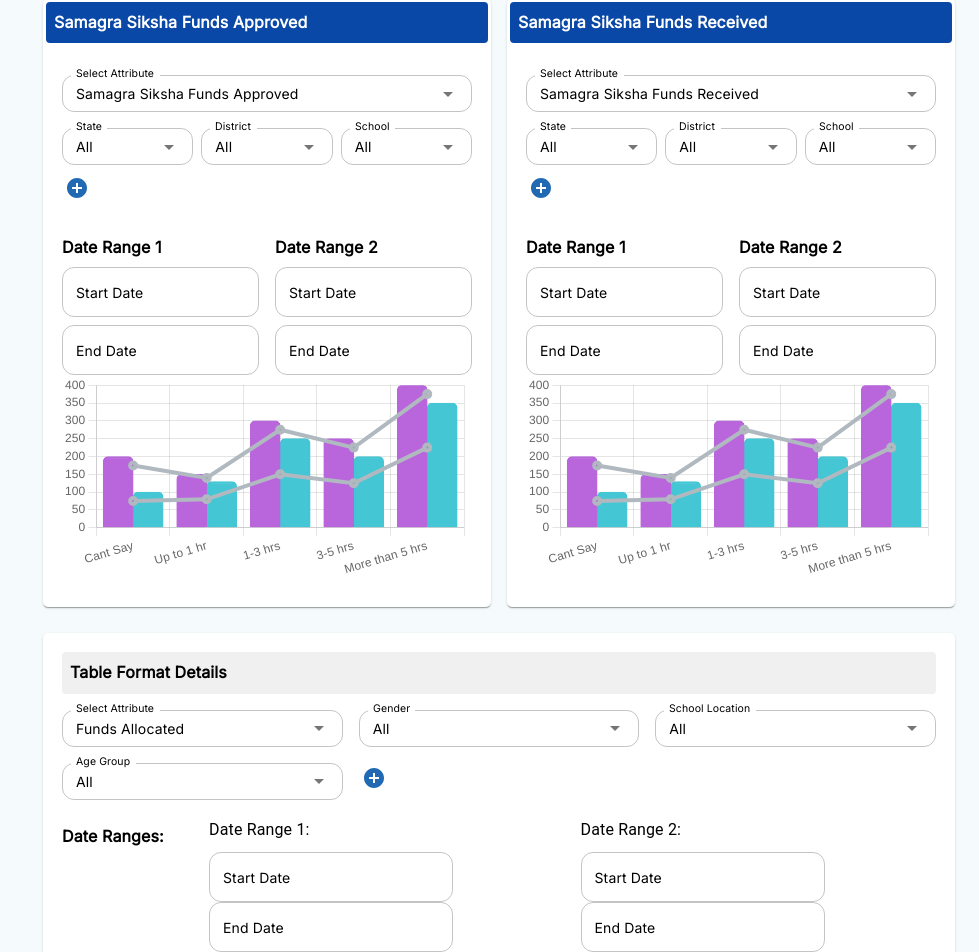
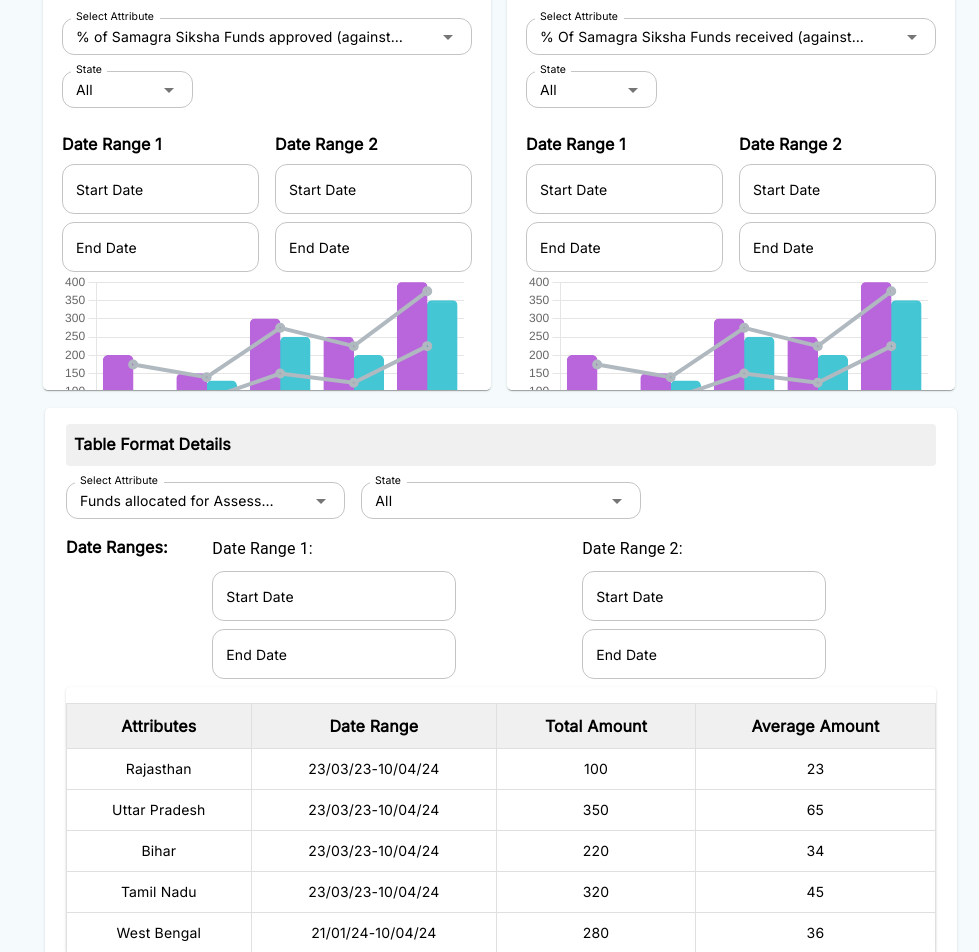
Before and after one commit to anshika2432001/auro_proj, a React (Create React App) app: page /budgetState in a window 1280 px wide. Shown: the part 800-1752 px from the top of the page, without its empty margins (301-1280 px from the left). Built offline with nearby package versions, Linux system fonts and the light colour scheme.

Commit message:
updated code

```diff
--- a/package.json
+++ b/package.json
@@ -15,6 +15,7 @@
     "@testing-library/react": "^13.4.0",
     "@testing-library/user-event": "^13.5.0",
     "axios": "^1.7.2",
+    "d3": "^7.9.0",
     "dayjs": "^1.11.11",
     "formik": "^2.4.6",
     "jquery": "^3.7.1",
--- a/src/pages/Dashboard/DashboardPages/BudgetState.js
+++ b/src/pages/Dashboard/DashboardPages/BudgetState.js
@@ -4,35 +4,129 @@
 import TableComponent from '../components/TableComponent';
 
 const dropdownOptions = [
-  { id: 1, value: 'Funds Allocated' },
-  { id: 2, value: 'Public Expenditure' },
-  { id: 3, value: 'Samagra Siksha Funds Approved' },
-  { id: 4, value: 'Samagra Siksha Funds Received' }
+  { id: 1, value: 'Funds allocated for Assessment Cell in SCERT' },
+  { id: 2, value: 'Public expenditure on education as a % of total public expenditure in the state' },
+  { id: 3, value: '% of Samagra Siksha Funds approved (against funds proposed by the state) during the previous financial year - For Govt and Govt aided' },
+  { id: 4, value: '% Of Samagra Siksha Funds received (against funds approved to the state) during the previous financial year - For Govt and Govt aided' }
 ];
 
 const attributeBasedDropdowns = {
-  1: ['State', 'District', 'School', 'Date Period', 'Grade', 'Subject', 'Learning Level'],
-  2: ['State', 'District', 'School', 'Date Period', 'Grade', 'Subject', 'Learning Level'],
-  3: ['State', 'District', 'School', 'Date Period', 'Grade', 'Subject', 'Learning Level'],
-  4: ['State', 'District', 'School', 'Date Period', 'Grade', 'Subject', 'Learning Level']
+  1: ['State'],
+  2: ['State'],
+  3: ['State'],
+  4: ['State']
 };
+
+const chartData = {
+  labels: ['Rajasthan', 'Uttar Pradesh', 'Bihar', 'Tamil Nadu', 'West Bengal'],
+  datasets: [
+    {
+      label: 'Amount/ Percentage of fund allocated',
+      type: 'bar',
+      backgroundColor: 'rgba(185,102,220,1)',
+      borderColor: 'rgba(185,102,220,1)',
+      borderWidth: 2,
+      data: [200, 150, 300, 250, 400],
+      barThickness: 30,
+      borderRadius: 5,
+      order: 2,
+    },
+    {
+      label: 'Amount/ Percentage of fund allocated',
+      type: 'bar',
+      backgroundColor: 'rgba(68,198,212,1)',
+      borderColor: 'rgba(68,198,212,1)',
+      borderWidth: 2,
+      borderRadius: 5,
+      data: [100, 130, 250, 200, 350],
+      barThickness: 30,
+      order: 2,
+    },
+    {
+      label: 'Average Amount',
+      type: 'line',
+      borderColor: 'rgba(177,185,192,1)',
+      borderWidth: 4,
+      fill: false,
+      data: [175, 140, 275, 225, 375],
+      spanGaps: true,
+      order: 1,
+    },
+    {
+      label: 'Average Amount',
+      type: 'line',
+      borderColor: 'rgba(177,185,192,1)',
+      borderWidth: 4,
+      fill: false,
+      data: [75, 80, 150, 125, 225],
+      spanGaps: true,
+      order: 1,
+    },
+  ],
+};
+
+const tableInfo = [
+  {
+    attributes: "Rajasthan",
+    dateRange: "23/03/23-10/04/24",
+    totalValue: "100",
+    avgValue: "23"
+  },
+  {
+    attributes: "Uttar Pradesh",
+    dateRange: "23/03/23-10/04/24",
+    totalValue: "350",
+    avgValue: "65"
+  },
+  {
+    attributes: "Bihar",
+    dateRange: "23/03/23-10/04/24",
+    totalValue: "220",
+    avgValue: "34"
+  },
+  {
+    attributes: "Tamil Nadu",
+    dateRange: "23/03/23-10/04/24",
+    totalValue: "320",
+    avgValue: "45"
+  },
+  {
+    attributes: "West Bengal",
+    dateRange: "21/01/24-10/04/24",
+    totalValue: "280",
+    avgValue: "36"
+  },
+];
+
+const tableHeadings = [
+  'Attributes',
+  'Date Range',
+  'Total Amount',
+  'Average Amount'
+];
 
 const BudgetState = () => {
   return (
     <div>
       <h2>Budget and Expenditure</h2>
       <Grid container spacing={2}>
-        {dropdownOptions.map((option, index) => (
+      {dropdownOptions.slice(0, 4).map((option, index) => (
           <Grid item xs={12} sm={6} md={6} lg={6} key={index}>
             <CardComponent
               title={option}
               dropdownOptions={dropdownOptions}
               attributeBasedDropdowns={attributeBasedDropdowns}
+              chartData={chartData}
             />
           </Grid>
         ))}
         <Grid item xs={12}>
-          <TableComponent title={dropdownOptions[0]} dropdownOptions={dropdownOptions} />
+          <TableComponent
+          dropdownOptions={dropdownOptions}
+          attributeBasedDropdowns={attributeBasedDropdowns}
+          tableInfo={tableInfo}
+          tableHeadings={tableHeadings}
+          />
         </Grid>
       </Grid>
     </div>
--- a/src/pages/Dashboard/DashboardPages/DashboardCards.js
+++ b/src/pages/Dashboard/DashboardPages/DashboardCards.js
@@ -17,6 +17,7 @@
     height: '300px',
     overflowY: 'scroll',
   },
+
 });
 
 const colors = [
@@ -174,7 +175,7 @@
                 style: { textAnchor: 'middle' },
               }}
             />
-            <Tooltip formatter={(value) => `${value}`} />
+            <Tooltip cursor={{fill: 'transparent'}} formatter={(value) => `${value}`} />
             <Bar dataKey={dataKey} isAnimationActive={false}>
               {data.map((entry, index) => (
                 <Bar key={`bar-${index}`} fill={entry.fill} />
--- a/src/pages/Dashboard/DashboardPages/StudentSchoolAttributes_R3/StudentLearningBehaviour.js
+++ b/src/pages/Dashboard/DashboardPages/StudentSchoolAttributes_R3/StudentLearningBehaviour.js
@@ -2,6 +2,7 @@
 import { Grid } from '@mui/material';
 import CardComponent from '../../components/CardComponent';
 import TableComponent from '../../components/TableComponent';
+
 
 const dropdownOptions = [
   { id: 1, value: 'Hours of individual study/practice per day' },
@@ -21,22 +22,116 @@
   6: ['Gender', 'School Location', 'Age Group','School Type','Board of Education','Grade']
 };
 
+const chartData = {
+  labels: ['Cant Say', 'Up to 1 hr', '1-3 hrs', '3-5 hrs', 'More than 5 hrs'],
+  datasets: [
+    {
+      label: 'No of Students (Purple)',
+      type: 'bar',
+      backgroundColor: 'rgba(185,102,220,1)',
+      borderColor: 'rgba(185,102,220,1)',
+      borderWidth: 2,
+      data: [200, 150, 300, 250, 400],
+      barThickness: 30,
+      borderRadius: 5,
+      order: 2,
+    },
+    {
+      label: 'No of Students (Blue)',
+      type: 'bar',
+      backgroundColor: 'rgba(68,198,212,1)',
+      borderColor: 'rgba(68,198,212,1)',
+      borderWidth: 2,
+      borderRadius: 5,
+      data: [100, 130, 250, 200, 350],
+      barThickness: 30,
+      order: 2,
+    },
+    {
+      label: 'Average no. of students (Purple)',
+      type: 'line',
+      borderColor: 'rgba(177,185,192,1)',
+      borderWidth: 4,
+      fill: false,
+      data: [175, 140, 275, 225, 375],
+      spanGaps: true,
+      order: 1,
+    },
+    {
+      label: 'Average no. of students (Blue)',
+      type: 'line',
+      borderColor: 'rgba(177,185,192,1)',
+      borderWidth: 4,
+      fill: false,
+      data: [75, 80, 150, 125, 225],
+      spanGaps: true,
+      order: 1,
+    },
+  ],
+};
+
+const tableInfo = [
+  {
+    attributes: "Visual Learners",
+    dateRange: "23/03/23-10/04/24",
+    totalValue: "100",
+    avgValue: "23"
+  },
+  {
+    attributes: "Auditory",
+    dateRange: "23/03/23-10/04/24",
+    totalValue: "350",
+    avgValue: "65"
+  },
+  {
+    attributes: "Kinesthetic",
+    dateRange: "23/03/23-10/04/24",
+    totalValue: "220",
+    avgValue: "34"
+  },
+  {
+    attributes: "Reading/Writing",
+    dateRange: "23/03/23-10/04/24",
+    totalValue: "320",
+    avgValue: "45"
+  },
+  {
+    attributes: "Any Other",
+    dateRange: "21/01/24-10/04/24",
+    totalValue: "280",
+    avgValue: "36"
+  },
+];
+
+const tableHeadings = [
+  'Attributes',
+  'Date Range',
+  'Number of Students',
+  'Average Score of Students'
+];
+
 const StudentLearningBehaviour = () => {
   return (
     <div>
       <h2>Student Learning Behaviour</h2>
       <Grid container spacing={2}>
-        {dropdownOptions.slice(0, 4).map((option, index) => (
+      {dropdownOptions.slice(0, 4).map((option, index) => (
           <Grid item xs={12} sm={6} md={6} lg={6} key={index}>
             <CardComponent
               title={option}
               dropdownOptions={dropdownOptions}
               attributeBasedDropdowns={attributeBasedDropdowns}
+              chartData={chartData}
             />
           </Grid>
         ))}
         <Grid item xs={12}>
-          <TableComponent title={dropdownOptions[0]} dropdownOptions={dropdownOptions} />
+          <TableComponent
+          dropdownOptions={dropdownOptions}
+          attributeBasedDropdowns={attributeBasedDropdowns}
+          tableInfo={tableInfo}
+          tableHeadings={tableHeadings}
+          />
         </Grid>
       </Grid>
     </div>
--- a/src/pages/Dashboard/components/CardComponent.js
+++ b/src/pages/Dashboard/components/CardComponent.js
@@ -25,55 +25,7 @@
   "Learning Level": ['All', 'Beginner', 'Intermediate', 'Advanced']
 };
 
-const sampleChartData = {
-  labels: ['Cant Say', 'Up to 1 hr', '1-3 hrs', '3-5 hrs', 'More than 5 hrs'],
-  datasets: [
-    {
-      label: 'No of Students (Purple)',
-      type: 'bar',
-      backgroundColor: 'rgba(185,102,220,1)',
-      borderColor: 'rgba(185,102,220,1)',
-      borderWidth: 2,
-      data: [200, 150, 300, 250, 400],
-      barThickness: 30,
-      borderRadius: 5,
-      order: 2,
-    },
-    {
-      label: 'No of Students (Blue)',
-      type: 'bar',
-      backgroundColor: 'rgba(68,198,212,1)',
-      borderColor: 'rgba(68,198,212,1)',
-      borderWidth: 2,
-      borderRadius: 5,
-      data: [100, 130, 250, 200, 350],
-      barThickness: 30,
-      order: 2,
-    },
-    {
-      label: 'Average no. of students (Purple)',
-      type: 'line',
-      borderColor: 'rgba(177,185,192,1)',
-      borderWidth: 4,
-      fill: false,
-      data: [175, 140, 275, 225, 375],
-      spanGaps: true,
-      order: 1,
-    },
-    {
-      label: 'Average no. of students (Blue)',
-      type: 'line',
-      borderColor: 'rgba(177,185,192,1)',
-      borderWidth: 4,
-      fill: false,
-      data: [75, 80, 150, 125, 225],
-      spanGaps: true,
-      order: 1,
-    },
-  ],
-};
-
-function CardComponent({ title, dropdownOptions, attributeBasedDropdowns }) {
+function CardComponent({ title, dropdownOptions, attributeBasedDropdowns, chartData }) {
   const [selectedAttribute, setSelectedAttribute] = useState(title.id);
   const [dateRange1Start, setDateRange1Start] = useState(null);
   const [dateRange1End, setDateRange1End] = useState(null);
@@ -96,8 +48,12 @@
 
   useEffect(() => {
     const usedFilters = new Set(dropdowns);
+    console.log(usedFilters)
+    console.log(attributeOptions)
     setAvailableFilters(Object.keys(attributeOptions).filter(option => !usedFilters.has(option)));
+     console.log(usedFilters)
   }, [dropdowns]);
+ console.log(availableFilters)
 
   const handleAttributeChange = (event, value) => {
     setSelectedAttribute(value.id);
@@ -123,6 +79,8 @@
       console.log(chartRef.current); // Check here if chartRef is populated
     }
   }, [chartRef]);
+
+  console.log(dropdowns)
 
   return (
     <Card className='mini-card'>
@@ -177,7 +135,7 @@
           )}
         </Grid>
 
-        <Grid container spacing={2} marginTop={2}>
+        <Grid container spacing={2} marginTop={1}>
           <Grid item xs={12} sm={6}>
             <Typography variant="h6" gutterBottom>Date Range 1</Typography>
             <Grid container spacing={1}>
@@ -216,7 +174,6 @@
                   />
                 </LocalizationProvider>
               </Grid>
-
               <Grid item xs={12}>
                 <LocalizationProvider dateAdapter={AdapterDayjs}>
                   <DatePicker
@@ -230,15 +187,38 @@
             </Grid>
           </Grid>
         </Grid>
-        <Bar ref={chartRef} data={sampleChartData} options={{
-
+        <Bar
+  ref={chartRef}
+  data={chartData}
+  options={{
+    responsive: true,
     plugins: {
       legend: {
         display: false
+      },
+
+    },
+    scales: {
+      x: {
+        offset: true, // Center line points over bars
+        grid: {
+          display: false
         }
+      },
+      y: {
+        beginAtZero: true
+      }
+    },
+    datasets: {
+      bar: {
+        barPercentage: 0.5,
+        categoryPercentage: 0.5
+      },
+
     }
   }}
 />
+
       </CardContent>
     </Card>
   );
--- a/src/pages/Dashboard/components/TableComponent.js
+++ b/src/pages/Dashboard/components/TableComponent.js
@@ -7,86 +7,62 @@
 import "../../../App.css";
 
 const attributeOptions = {
-  "Gender": ['All', 'Male', 'Female', 'Other', 'Prefer not to say'],
+  Gender: ['All', 'Male', 'Female', 'Other', 'Prefer not to say'],
   "School Location": ['All', 'Rural', 'Urban'],
   "School Type": ['All', 'Girls', 'Boys', 'Co-Ed'],
   "Age Group": ['All', 'upto 6', '6-10', '11-13', '14-15', '16-17', '>17'],
-  "Grade": ['All', 'Pre-Primary', 'Primary', '1', '2', '3', '4', '5', '6', '7', '8', '9', '10', '11', '12'],
+  Grade: ['All', 'Pre-Primary', 'Primary', '1', '2', '3', '4', '5', '6', '7', '8', '9', '10', '11', '12'],
   "Social Group": ['All', 'SC', 'ST', 'OBC', 'General', 'Other'],
-  "Board of Education": ['All', 'CBSE', 'State Board', 'ICSE', 'International Board', 'Others', 'Both CBSE and State Board']
+  "Board of Education": ['All', 'CBSE', 'State Board', 'ICSE', 'International Board', 'Others', 'Both CBSE and State Board'],
+  State: ['All', 'State 1', 'State 2', 'State 3'],
+  District: ['All', 'District 1', 'District 2', 'District 3'],
+  School: ['All', 'School 1', 'School 2', 'School 3'],
+  "Date Period": ['All', 'Last Month', 'Last Quarter', 'Last Year'],
+  Subject: ['All', 'Math', 'Science', 'History'],
+  "Learning Level": ['All', 'Beginner', 'Intermediate', 'Advanced']
 };
 
-const attributeBasedDropdowns = {
-  1: ['Gender', 'School Location', 'Age Group'],
-  2: ['Gender', 'Grade', 'Age Group'],
-  3: ['School Location', 'Age Group', 'Grade'],
-  4: ['Grade', 'Gender', 'School Location'],
-  5: ['Grade', 'Age Group', 'Board of Education'],
-  6: ['Gender', 'School Location', 'Grade']
-};
-
-function TableComponent({ title, dropdownOptions }) {
-  const [selectedAttribute, setSelectedAttribute] = useState(title.id);
+function TableComponent({ dropdownOptions, attributeBasedDropdowns,tableInfo,tableHeadings }) {
+  const initialAttribute = dropdownOptions.length > 0 ? dropdownOptions[0].id : '';
+  const [selectedAttribute, setSelectedAttribute] = useState(initialAttribute);
   const [dateRange1Start, setDateRange1Start] = useState(null);
   const [dateRange1End, setDateRange1End] = useState(null);
   const [dateRange2Start, setDateRange2Start] = useState(null);
   const [dateRange2End, setDateRange2End] = useState(null);
-  const [tableData, setTableData] = useState([]);
+  const tableData = tableInfo;
+
   const [dropdowns, setDropdowns] = useState(attributeBasedDropdowns[selectedAttribute] || []);
   const [availableFilters, setAvailableFilters] = useState([]);
   const [showAddMore, setShowAddMore] = useState(true);
-  const [selectedFilters, setSelectedFilters] = useState(
-    attributeBasedDropdowns[selectedAttribute].reduce((acc, curr) => ({ ...acc, [curr]: 'All' }), {})
-  );
+  const initialFilters = attributeBasedDropdowns ? attributeBasedDropdowns[selectedAttribute]?.slice(0, 3).reduce((acc, curr) => ({ ...acc, [curr]: 'All' }), {}) : {};
+  const [selectedFilters, setSelectedFilters] = useState(initialFilters);
+console.log(initialFilters)
+  useEffect(() => {
+    const newDropdowns = attributeBasedDropdowns ? attributeBasedDropdowns[selectedAttribute]?.slice(0, 3) : [];
+    setDropdowns(newDropdowns);
+    setSelectedFilters(newDropdowns.reduce((acc, curr) => ({ ...acc, [curr]: 'All' }), {}));
+  }, [attributeBasedDropdowns, selectedAttribute]);
+console.log(dropdowns)
+  useEffect(() => {
+    const usedFilters = new Set(dropdowns);
+    setAvailableFilters(Object.keys(attributeBasedDropdowns[selectedAttribute]).filter(option => !usedFilters.has(option)));
+     console.log(usedFilters)
+  }, [dropdowns]);
+
+
 
   useEffect(() => {
-    setSelectedAttribute(title.id);
-    // Fetch and set table data based on selectedAttribute and date ranges here
-    const tableInfo = [
-      {
-        attributes: "Visual Learners",
-        dateRange: "23/03/23-10/04/24",
-        numStudents: "100",
-        avgScore: "23"
-      },
-      {
-        attributes: "Auditory",
-        dateRange: "23/03/23-10/04/24",
-        numStudents: "350",
-        avgScore: "65"
-      },
-      {
-        attributes: "Kinesthetic",
-        dateRange: "23/03/23-10/04/24",
-        numStudents: "220",
-        avgScore: "34"
-      },
-      {
-        attributes: "Reading/Writing",
-        dateRange: "23/03/23-10/04/24",
-        numStudents: "320",
-        avgScore: "45"
-      },
-      {
-        attributes: "Any Other",
-        dateRange: "21/01/24-10/04/24",
-        numStudents: "280",
-        avgScore: "36"
-      },
-    ];
-    setTableData(tableInfo);
-  }, [title, dateRange1Start, dateRange1End, dateRange2Start, dateRange2End]);
-
-  useEffect(() => {
+    // Updating available filters based on selected dropdowns
     const usedFilters = new Set(dropdowns);
     setAvailableFilters(Object.keys(attributeOptions).filter(option => !usedFilters.has(option)));
   }, [dropdowns]);
 
   const handleAttributeChange = (event, value) => {
-    setSelectedAttribute(value.id);
-    const newDropdowns = attributeBasedDropdowns[value.id] || [];
+    setSelectedAttribute(value);
+    const newDropdowns = attributeBasedDropdowns[value] || [];
     setDropdowns(newDropdowns);
-    setSelectedFilters(newDropdowns.reduce((acc, curr) => ({ ...acc, [curr]: 'All' }), {}));
+    setSelectedFilters(newDropdowns.slice(0, 3).reduce((acc, curr) => ({ ...acc, [curr]: 'All' }), {}));
+
   };
 
   const handleAddDropdown = (event, value) => {
@@ -101,10 +77,15 @@
     setSelectedFilters((prev) => ({ ...prev, [dropdownLabel]: value }));
   };
 
-  const dynamicDropdowns = attributeBasedDropdowns[selectedAttribute] || [];
+  const handleShowMoreFilters = () => {
+    setShowAddMore(false);
+  };
+  console.log(selectedAttribute)
+  console.log(dropdowns)
+  console.log(tableHeadings)
 
   return (
-    <Card className='mini-card'>
+    <Card className='dashboard-card'>
       <CardContent>
         <Typography variant="h6" sx={{ backgroundColor: '#f0f0f0', padding: '8px', borderRadius: '4px', mb: 2 }}>
           Table Format Details
@@ -115,7 +96,7 @@
               options={dropdownOptions}
               getOptionLabel={(option) => option.value}
               value={dropdownOptions.find(option => option.id === selectedAttribute)}
-              onChange={handleAttributeChange}
+              onChange={(event, value) => handleAttributeChange(event, value.id)}
               renderInput={(params) => <TextField {...params} label="Select Attribute" size="small" />}
               size="small"
             />
@@ -131,10 +112,10 @@
               />
             </Grid>
           ))}
-          {availableFilters.length > 0 && showAddMore && (
+          {attributeBasedDropdowns[selectedAttribute] && attributeBasedDropdowns[selectedAttribute].length > 3 && showAddMore && (
             <Grid item xs={12} sm={4} md={4} lg={4}>
               <IconButton
-                onClick={() => setShowAddMore(false)}
+                onClick={handleShowMoreFilters}
                 color="primary"
                 aria-label="add more filters"
                 sx={{ p: 0, m: 0 }}
@@ -146,7 +127,7 @@
           {!showAddMore && (
             <Grid item xs={12} sm={4} md={4} lg={4}>
               <Autocomplete
-                options={availableFilters}
+                options={availableFilters.filter(option => attributeBasedDropdowns[selectedAttribute]?.includes(option))}
                 getOptionLabel={(option) => option}
                 onChange={handleAddDropdown}
                 renderInput={(params) => <TextField {...params} label="Add Filter" size="small" />}
@@ -154,15 +135,23 @@
             </Grid>
           )}
         </Grid>
-
         <Grid container spacing={1} sx={{ mt: 1, mb: 1 }}>
           <Grid item xs={12} sm={2} md={2} lg={2} textAlign="left">
-            <Typography variant="h6" sx={{ mt: 1 }}>Date Ranges:</Typography>
+            <Typography variant="h6" >Date Ranges:</Typography>
           </Grid>
           <Grid item xs={12} sm={10} md={10} lg={10}>
             <Grid container spacing={2}>
-              <Grid item xs={12} sm={6} md={6} lg={6}>
-                <Typography variant="subtitle1" sx={{ mb: 1 }}>Date Range 1:</Typography>
+              <Grid item xs={6} sm={6} md={6} lg={6}>
+              <Grid container spacing={1}>
+              <Grid item xs={12}>
+                <Typography
+                  variant="subtitle1"
+
+                >
+                  Date Range 1:
+                </Typography>
+                </Grid>
+                <Grid item xs={12}>
                 <LocalizationProvider dateAdapter={AdapterDayjs}>
                   <DatePicker
                     label="Start Date"
@@ -171,6 +160,8 @@
                     renderInput={(params) => <TextField {...params} size="small" />}
                   />
                 </LocalizationProvider>
+                </Grid>
+                <Grid item xs={12}>
                 <LocalizationProvider dateAdapter={AdapterDayjs}>
                   <DatePicker
                     label="End Date"
@@ -179,9 +170,20 @@
                     renderInput={(params) => <TextField {...params} size="small" />}
                   />
                 </LocalizationProvider>
+                </Grid>
+                </Grid>
               </Grid>
-              <Grid item xs={12} sm={6} md={6} lg={6}>
-                <Typography variant="subtitle1" sx={{ mb: 1 }}>Date Range 2:</Typography>
+              <Grid item xs={6} sm={6} md={6} lg={6}>
+              <Grid container spacing={1}>
+              <Grid item xs={12}>
+                <Typography
+                  variant="subtitle1"
+
+                >
+                  Date Range 2:
+                </Typography>
+                </Grid>
+                <Grid item xs={12}>
                 <LocalizationProvider dateAdapter={AdapterDayjs}>
                   <DatePicker
                     label="Start Date"
@@ -190,6 +192,8 @@
                     renderInput={(params) => <TextField {...params} size="small" />}
                   />
                 </LocalizationProvider>
+                </Grid>
+                <Grid item xs={12}>
                 <LocalizationProvider dateAdapter={AdapterDayjs}>
                   <DatePicker
                     label="End Date"
@@ -198,6 +202,8 @@
                     renderInput={(params) => <TextField {...params} size="small" />}
                   />
                 </LocalizationProvider>
+                </Grid>
+                </Grid>
               </Grid>
             </Grid>
           </Grid>
@@ -207,18 +213,11 @@
           <Table sx={{ minWidth: 650, mt: 2 }} aria-label="simple table">
             <TableHead sx={{ backgroundColor: '#f0f0f0' }}>
               <TableRow>
-                <TableCell className="TableHeading">
-                  <p className="HeadingData">Attributes</p>
-                </TableCell>
-                <TableCell className="TableHeading">
-                  <p className="HeadingData">Date Range</p>
-                </TableCell>
-                <TableCell className="TableHeading">
-                  <p className="HeadingData">Number of Students</p>
-                </TableCell>
-                <TableCell className="TableHeading">
-                  <p className="HeadingData">Average Score of Students</p>
-                </TableCell>
+              {tableHeadings.map((heading, index) => (
+                  <TableCell key={index} className="TableHeading">
+                    <p className="HeadingData">{heading}</p>
+                  </TableCell>
+                ))}
               </TableRow>
             </TableHead>
             <TableBody>
@@ -231,10 +230,10 @@
                     <p className="TableData">{row.dateRange}</p>
                   </TableCell>
                   <TableCell className="BodyBorder">
-                    <p className="TableData">{row.numStudents}</p>
+                    <p className="TableData">{row.totalValue}</p>
                   </TableCell>
                   <TableCell className="BodyBorder">
-                    <p className="TableData">{row.avgScore}</p>
+                    <p className="TableData">{row.avgValue}</p>
                   </TableCell>
                 </TableRow>
               ))}
--- a/src/pages/OtherComponent/News.js
+++ b/src/pages/OtherComponent/News.js
@@ -136,7 +136,7 @@
           {displayedNews.map((news, index) => (
             <Grid item xs={12} sm={6} md={4} key={index}>
               <CardActionArea onClick={() => handleNewsClick(news)} sx={{ '&:hover': { boxShadow: 6 } }}>
-                <Card sx={{ borderTop: '4px solid #2899DB' }} className='mini-card'>
+                <Card sx={{ borderTop: '4px solid #2899DB' }} className='mini-card1'>
                   <CardContent>
                     <Box sx={{ display: 'flex', justifyContent: 'space-between', mb: 2 }}>
                       <Typography variant="body1">
--- a/src/utils/ColorModeContext.js
+++ b/src/utils/ColorModeContext.js
@@ -155,6 +155,8 @@
                   marginTop: "10px",
                   padding: 3,
                   borderRadius: "5px",
+                  height: '500px',
+                  overflowY: 'scroll',
                 },
                 "&.mini-card1": {
                   maxWidth: 400,
```
Also changed, not shown: 1 other file (tests, documents, lock files or other folders). Lines whose indentation alone changed are shown as unchanged.
